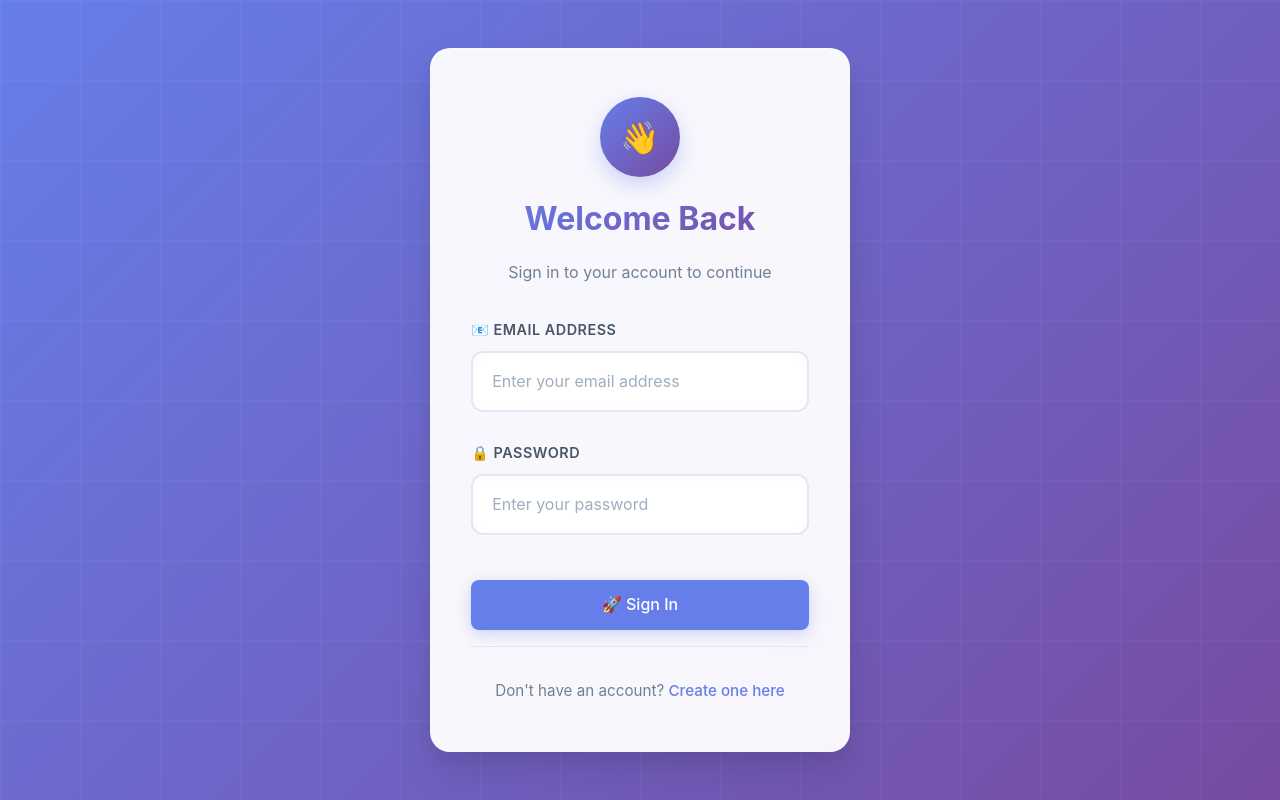
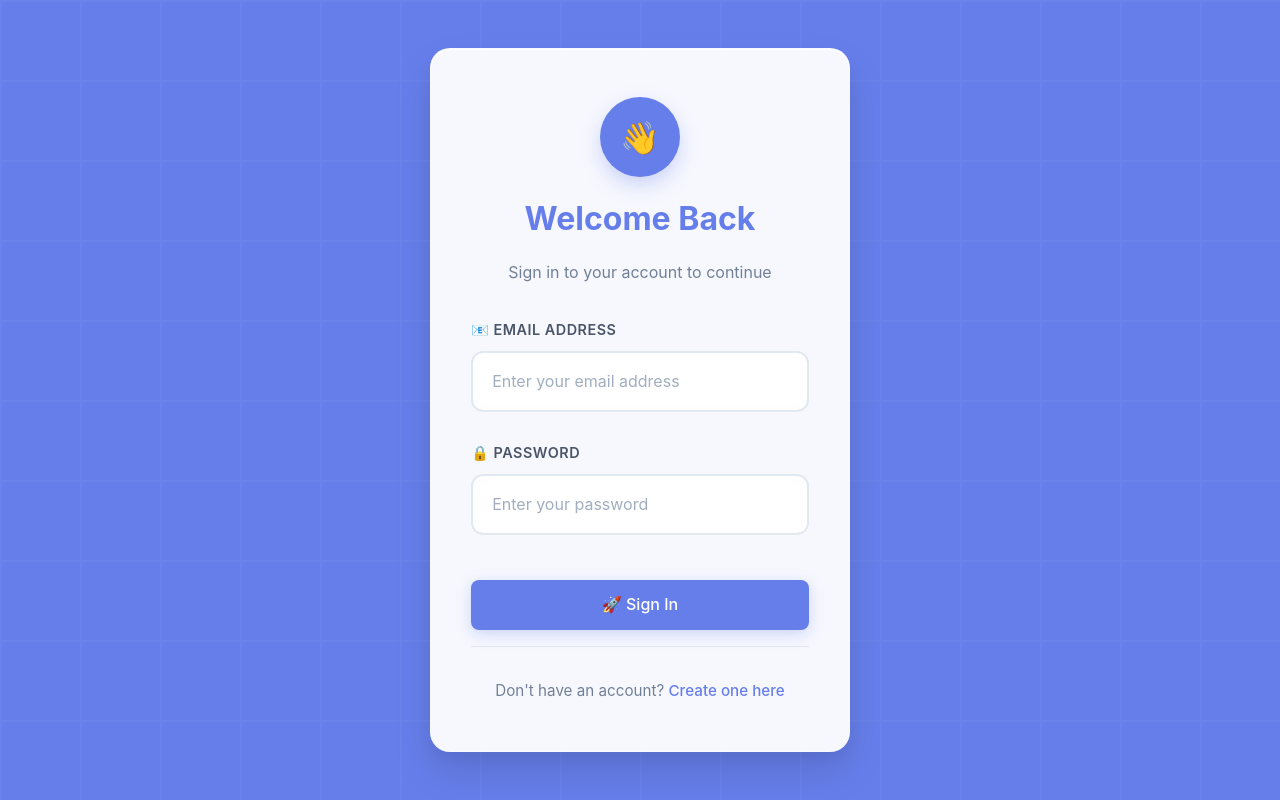
Before and after one commit to omDesai-1905/SmartHisab, a React (Vite) app in the folder frontend/: page / in a window 1280 px wide. Built offline with nearby package versions, Linux system fonts and the light colour scheme; the HTML template or start-up script is replaced by a standard one.

Commit message:
changes on ui

```diff
--- a/frontend/src/components/Analytics.jsx
+++ b/frontend/src/components/Analytics.jsx
@@ -253,7 +253,7 @@ function Analytics() {
             <div
               className="analytics-dashboard"
               style={{
-                background: 'linear-gradient(135deg, #667eea 0%, #764ba2 100%)',
+                background: 'linear-gradient(135deg,rgba(0, 0, 55, 1), rgba(140, 140, 120, 0.8) )',
                 borderRadius: '16px',
                 padding: '2.5rem',
                 marginBottom: '2rem',
--- a/frontend/src/components/Dashboard.jsx
+++ b/frontend/src/components/Dashboard.jsx
@@ -353,7 +353,7 @@ function Dashboard({ sidebarOpen: propSidebarOpen, setSidebarOpen: propSetSideba
               onClick={() => navigate('/analytics')}
               className="btn btn-primary"
               style={{
-                background: 'linear-gradient(135deg, #667eea 0%, #764ba2 100%)',
+                background: '#667eea',
                 border: 'none',
                 display: 'flex',
                 alignItems: 'center',
--- a/frontend/src/components/Login.jsx
+++ b/frontend/src/components/Login.jsx
@@ -86,7 +86,7 @@ function Login() {
           <div style={{
             width: '80px',
             height: '80px',
-            background: 'linear-gradient(135deg, #667eea, #764ba2)',
+            background: '#667eea',
             borderRadius: '50%',
             margin: '0 auto 1rem',
             display: 'flex',
--- a/frontend/src/components/Profile.jsx
+++ b/frontend/src/components/Profile.jsx
@@ -198,7 +198,7 @@ function Profile() {
                 <div style={{
                   width: '60px',
                   height: '60px',
-                  background: 'linear-gradient(135deg, #667eea, #764ba2)',
+                  background: '#667eea',
                   borderRadius: '50%',
                   margin: '0 auto 0.5rem',
                   display: 'flex',
@@ -263,7 +263,7 @@ function Profile() {
               <div style={{
                 width: '100px',
                 height: '100px',
-                background: 'linear-gradient(135deg, #667eea, #764ba2)',
+                background: '#667eea',
                 borderRadius: '50%',
                 margin: '0 auto 1rem',
                 display: 'flex',
--- a/frontend/src/components/Signup.jsx
+++ b/frontend/src/components/Signup.jsx
@@ -111,7 +111,7 @@ function Signup() {
           <div style={{
             width: '80px',
             height: '80px',
-            background: 'linear-gradient(135deg, #667eea, #764ba2)',
+            background: '#667eea',
             borderRadius: '50%',
             margin: '0 auto 1rem',
             display: 'flex',
--- a/frontend/src/index.css
+++ b/frontend/src/index.css
@@ -27,7 +27,7 @@ body {
   display: flex;
   align-items: center;
   justify-content: center;
-  background: linear-gradient(135deg, #667eea 0%, #764ba2 100%);
+  background: #667eea;
   padding: 1rem;
   position: relative;
   overflow: hidden;
@@ -64,13 +64,9 @@ body {
 .auth-title {
   text-align: center;
   margin-bottom: 2.5rem;
-  color: #2d3748;
+  color: #667eea;
   font-size: 2rem;
   font-weight: 700;
-  background: linear-gradient(135deg, #667eea, #764ba2);
-  -webkit-background-clip: text;
-  -webkit-text-fill-color: transparent;
-  background-clip: text;
 }
 
 .auth-subtitle {
@@ -165,7 +161,7 @@ body {
 }
 
 .btn-primary {
-  background: linear-gradient(135deg, #667eea, #764ba2);
+  background: #667eea;
   color: white;
   width: 100%;
   box-shadow: 0 4px 15px rgba(102, 126, 234, 0.3);
@@ -899,7 +895,7 @@ body {
 /* Cashbook Page Styles */
 .cashbook-page {
   min-height: 100vh;
-  background: linear-gradient(135deg, #f7fafc 0%, #edf2f7 100%);
+  background: #f7fafc;
 }
 
 .cashbook-container {
@@ -1126,17 +1122,17 @@ body {
 }
 
 .notification.success {
-  background: linear-gradient(135deg, #48bb78, #38a169);
+  background: #48bb78;
   border-left-color: #68d391;
 }
 
 .notification.error {
-  background: linear-gradient(135deg, #f56565, #e53e3e);
+  background: #f56565;
   border-left-color: #fc8181;
 }
 
 .notification.info {
-  background: linear-gradient(135deg, #4299e1, #3182ce);
+  background: #4299e1;
   border-left-color: #63b3ed;
 }
 
```
Also changed, not shown: frontend/src/components/Cashbook.jsx (line endings or trailing spaces), frontend/src/components/CustomerDetailWrapper.jsx (line endings or trailing spaces), frontend/src/components/DashboardWrapper.jsx (line endings or trailing spaces).
